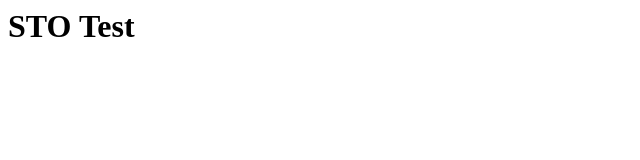
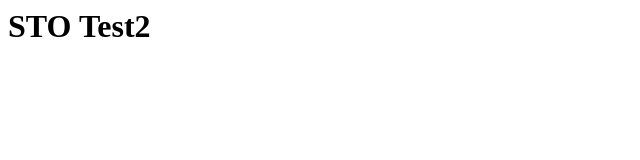
Before and after one commit to r4v3n0r/r4v3n0r.github.io, a plain HTML site: page index.html in a window 1280 px wide. Shown: the full height of the page, 0-640 px from the left. Drawn offline with Linux system fonts and the light colour scheme.

Commit message:
Update index.html 160424v2

```diff
--- a/index.html
+++ b/index.html
@@ -7,7 +7,7 @@
 </head>
 
 <body>
-<h1>STO Test</h1>
+<h1>STO Test2</h1>
 </body>
 
 </html>
```
